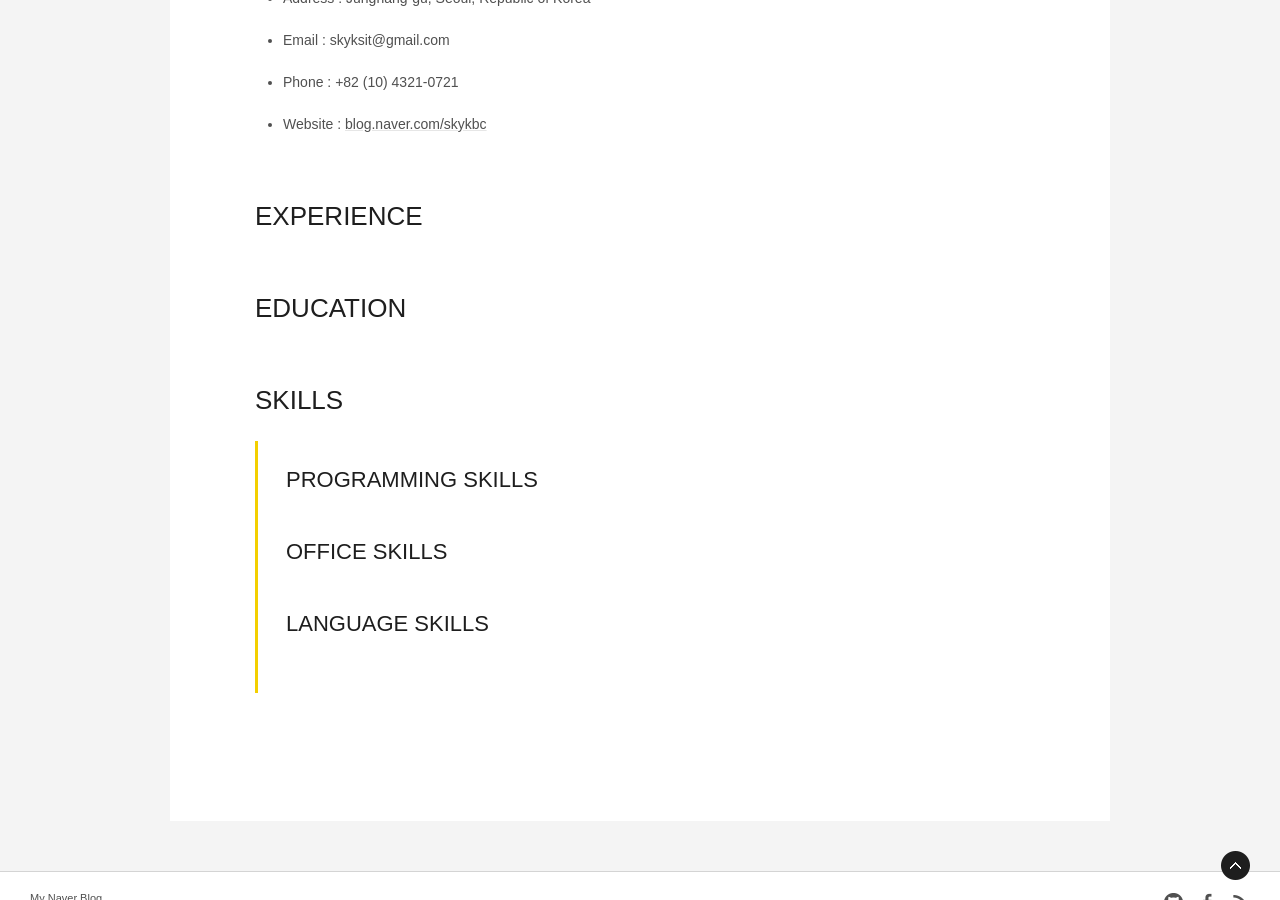
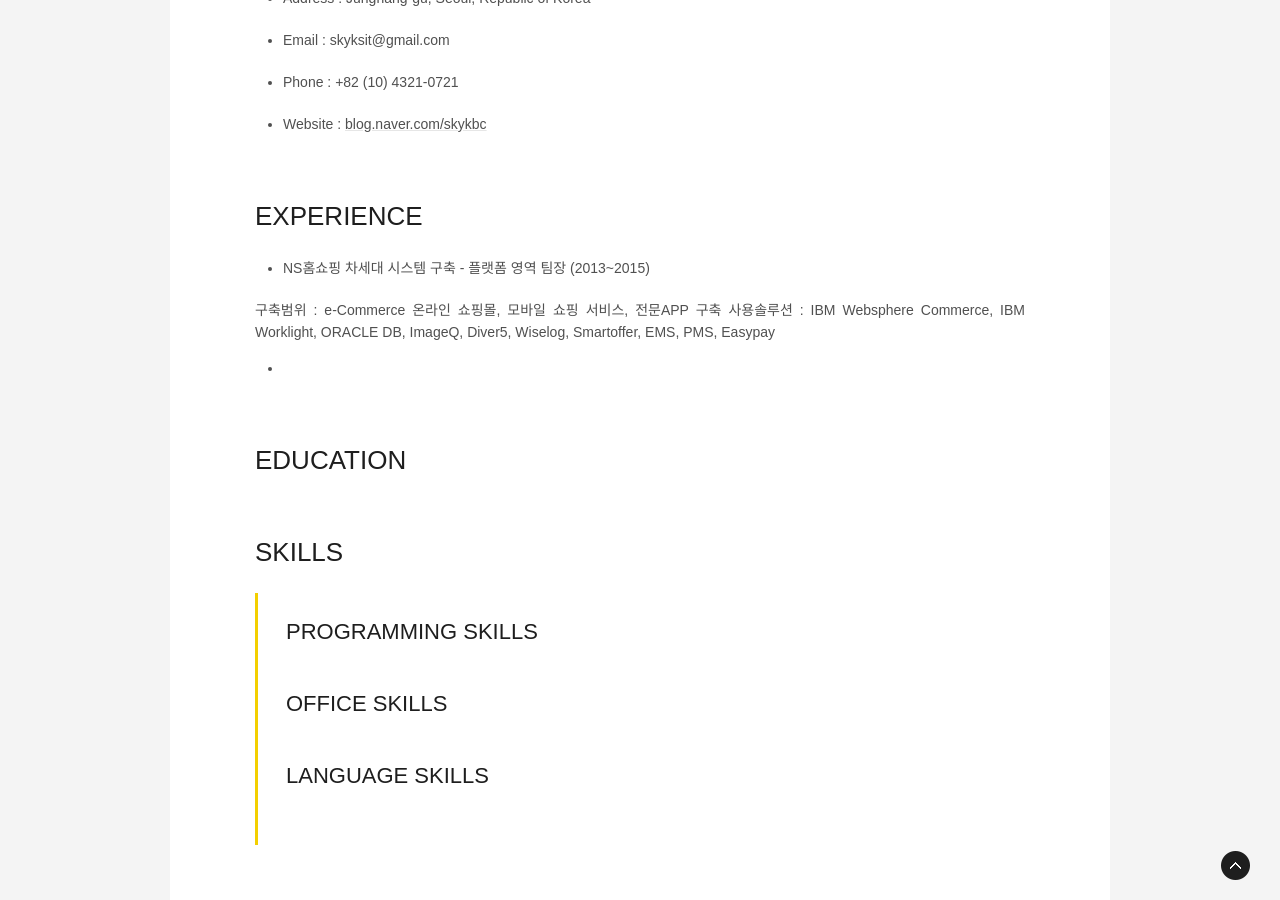
Before and after one commit to sinsu2/skyksit.github.io, a Jekyll site: the page built from about.md, in a window 1280 px wide and 900 px high, scrolled down 470 px. Built offline with Jekyll 4.4.1, drawn with Linux system fonts in a browser that asks for light colours; some web fonts are replaced; comment, search, counter and statistics services are not loaded.

Commit message:
update about

```diff
--- a/about.md
+++ b/about.md
@@ -24,6 +24,12 @@ sitemap: yes
 
 # EXPERIENCE
 
+* NS홈쇼핑 차세대 시스템 구축 - 플랫폼 영역 팀장 (2013~2015)
+
+ 구축범위 : e-Commerce 온라인 쇼핑몰, 모바일 쇼핑 서비스, 전문APP 구축
+ 사용솔루션 : IBM Websphere Commerce, IBM Worklight, ORACLE DB, ImageQ, Diver5, Wiselog, Smartoffer, EMS, PMS, Easypay
+
+*
 
 
 # EDUCATION
```
